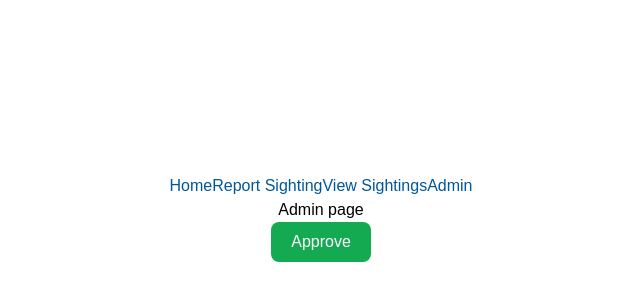
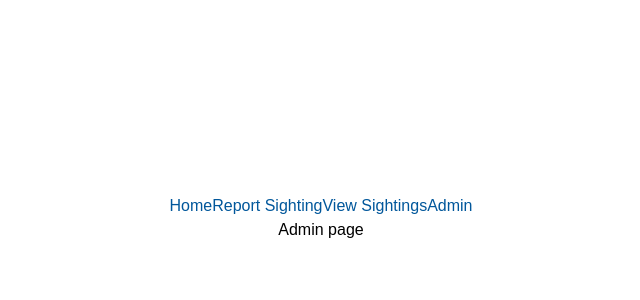
Before and after one commit to techswitch-learners/WhaleSpottingMarch2025, a React (Vite) app in the folder ui/: page /Admin in a window 1280 px wide. Shown: the part 182-482 px from the top of the page, without its empty margins (319-959 px from the left). Built offline with nearby package versions, Linux system fonts and the light colour scheme.

Commit message:
Removed demo button

```diff
--- a/ui/src/components/formComponents/customButton/CustomButton.scss
+++ b/ui/src/components/formComponents/customButton/CustomButton.scss
@@ -1,13 +1,13 @@
 @use '@/styles/constants';
 
 .custom-button {
-    @include constants.button-approve;
     border-radius: calc(constants.$border-radius / 2);
     border: 1px solid transparent;
     padding: 0.6em 1.2em;
     font-size: 1em;
     font-weight: 500;
     font-family: inherit;
+    background-color: #1a1a1a;
     color: white;
     cursor: pointer;
     transition: border-color 0.25s;
--- a/ui/src/components/pages/Admin/Admin.tsx
+++ b/ui/src/components/pages/Admin/Admin.tsx
@@ -1,12 +1,3 @@
-import CustomButton from "../../formComponents/customButton/CustomButton";
-
 export const Admin = () => {
-  return (
-    <div>
-      <div>Admin page</div>
-      <CustomButton>
-        Approve
-      </CustomButton>
-    </div>
-  );
+  return <div>Admin page</div>;
 };
```
